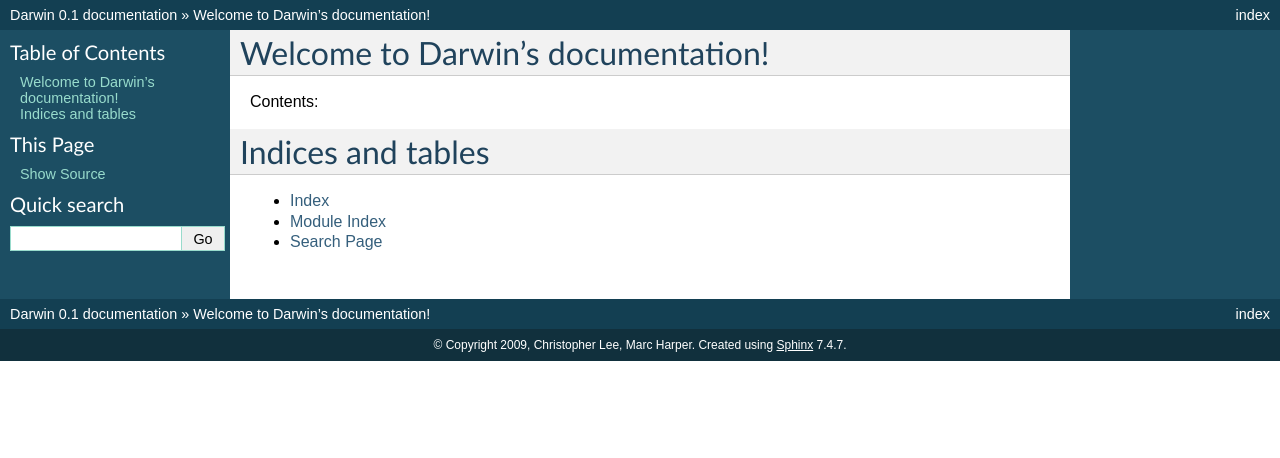
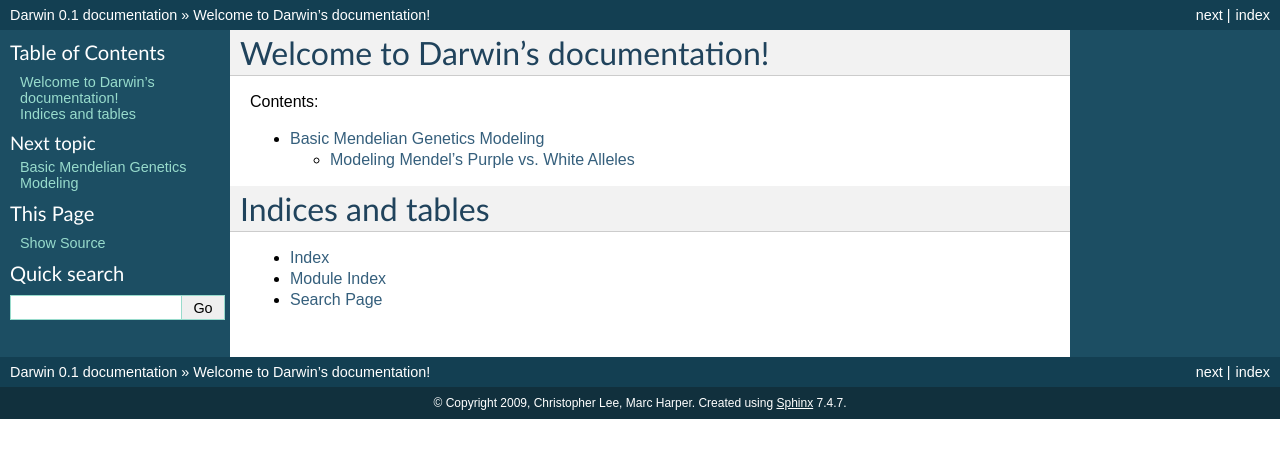
Before and after one commit to cjlee112/darwin, a Sphinx documentation site: the page built from doc/index.rst, in a window 1280 px wide. Shown: the top 458 px of the page. Built offline with Sphinx 7.4.7, drawn with Linux system fonts in a browser that asks for light colours; some of the changed lines change nothing that is shown.

Commit message:
added basic mendel module tutorial

```diff
--- a/doc/index.rst
+++ b/doc/index.rst
@@ -10,6 +10,9 @@ Contents:
 
 .. toctree::
    :maxdepth: 2
+   :glob:
+
+   tutorials/*
 
 Indices and tables
 ==================
--- /dev/null
+++ b/doc/tutorials/mendel.rst
@@ -0,0 +1,67 @@
+=================================
+Basic Mendelian Genetics Modeling
+=================================
+
+Modeling Mendel's Purple vs. White Alleles
+------------------------------------------
+
+We simply define our alleles by associating with each a probability
+distribution for our observable, in this case "flower color"::
+
+   >>> import mendel
+   >>> from scipy import stats
+   >>> Wh = mendel.RecessiveAllele("Wh", stats.norm(0,1))
+   >>> Pu = mendel.DominantAllele("Pu", stats.norm(10,1))
+
+We can collect a sample of observations from each allele,
+using the scipy.stats standard method ``rvs.(n)``, which
+returns a "random value sample" of *n* values e.g.::
+
+   >>> Wh.rvs(10)
+   array([-1.02362863, -0.09901247,  0.9929487 , -1.65607318, -0.35166926,
+           1.28685628,  1.72235647,  0.17670913, -1.31171361, -0.69117854])
+
+We can construct a chromosome containing just this locus, in a
+"white" flavor and "purple" flavor (the decimal number is
+the map position of the locus on the chromosome, in Morgan units;
+this is used for modeling homologous recombination, which is not
+relevant to this tutorial)::
+
+   >>> chrWh = mendel.Chromosome([(0.5,Wh)])
+   >>> chrPu = mendel.Chromosome([(0.5,Pu)])
+
+We can then construct two plants, one *Wh,Wh* and another *Pu,Pu*::
+
+   >>> plantWh = mendel.DiploidGenome({1:(chrWh,chrWh)})
+   >>> plantPu = mendel.DiploidGenome({1:(chrPu,chrPu)})
+
+The ``get_phenotypes()`` method returns a list of all phenotypes
+of the individual (i.e. all loci).  We only have one locus, so
+we can get a sample of observations of its phenotype via::
+
+   >>> plantPu.get_phenotypes()[0].rvs(10)
+   array([ 10.20513478,  11.03047278,  11.26576122,   7.99768398,
+           10.50421657,  10.31153061,   9.19066293,  12.51388695,
+           10.12299845,  11.10217414])
+
+``repr()`` of each plant shows its genotype::
+   >>> plantPu
+   {1: [(Pu,Pu)]}
+   >>> plantWh
+   {1: [(Wh,Wh)]}
+
+We can construct a hybrid by crossing the two plants::
+
+   >>> plantHy = plantPu * plantWh
+   >>> plantHy
+   {1: [(Pu,Wh)]}
+   >>> plantHy.get_phenotypes()[0].rvs(10)
+   array([ 11.61391677,   9.82060816,  10.0791646 ,   9.03163224,
+           11.58503748,   9.37505245,   8.51441069,   9.19029652,
+            7.81026714,  10.94369656])
+
+Let's generate 10 children from the *Hy x Hy* cross::
+   >>> [plantHy * plantHy for i in range(10)]
+   [{1: [(Pu,Pu)]}, {1: [(Pu,Pu)]}, {1: [(Wh,Wh)]}, {1: [(Pu,Wh)]},
+    {1: [(Wh,Wh)]}, {1: [(Wh,Pu)]}, {1: [(Pu,Wh)]}, {1: [(Wh,Pu)]},
+    {1: [(Wh,Pu)]}, {1: [(Pu,Wh)]}]
```
